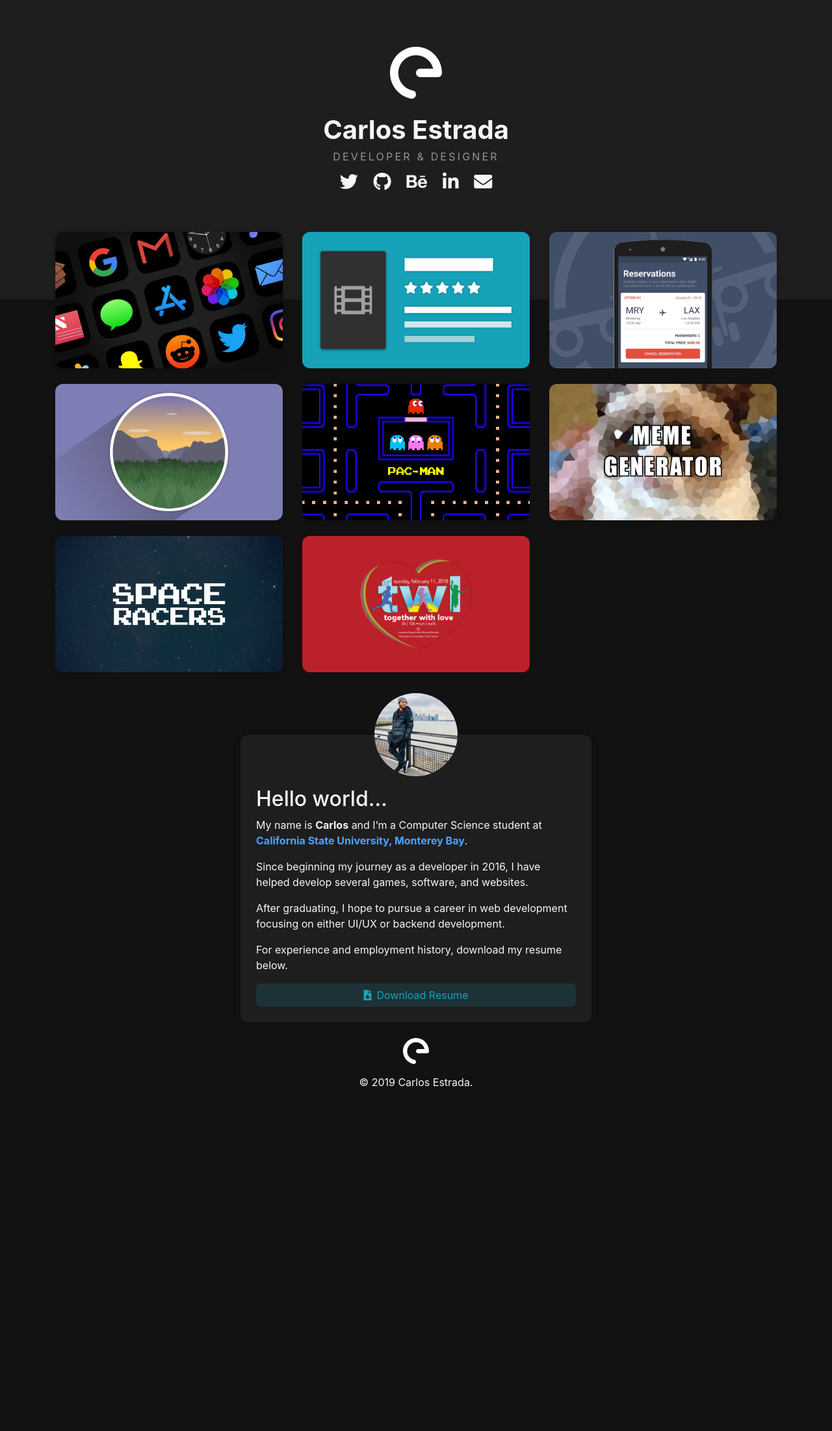
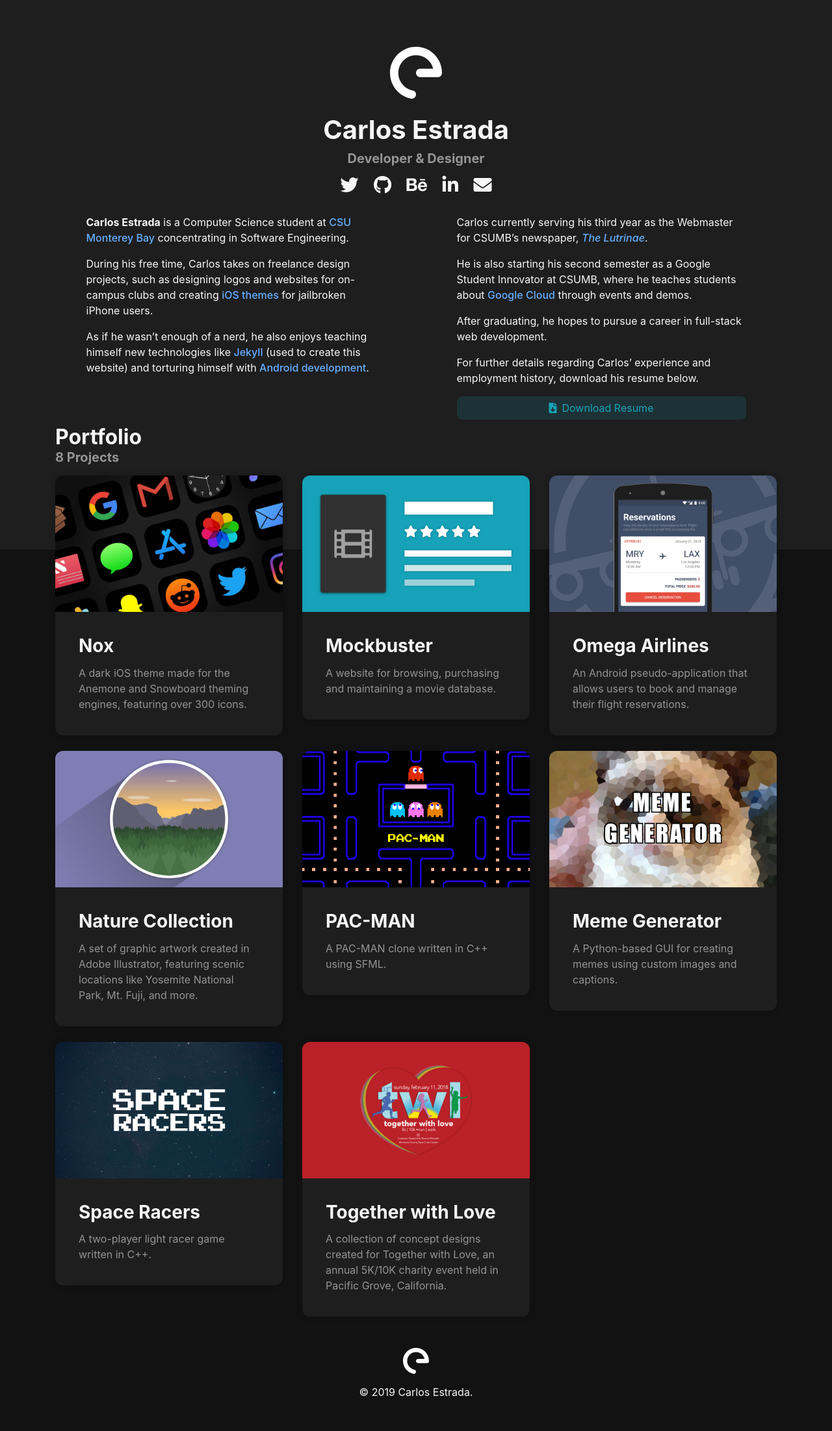
Before and after one commit to cestrrada/Portfolio, a Jekyll site: the page built from index.html, in a window 1280 px wide. Shown: the whole page at 65% size. Built offline with Jekyll 4.4.1, drawn with Linux system fonts in a browser that asks for light colours; nearby versions of some CDN libraries; before the commit the page ends 1726 px from its top, so only the background shows below that.

Commit message:
Optimize home page for browser reader modes

```diff
--- a/_includes/about.html
+++ /dev/null
@@ -1,14 +0,0 @@
-<div id="about" class="card card-hover bg-dark-accent">
-	<div id="profile-container" class="px-2 text-center">
-		<img id="profile-img" src="{{ site.assets.img | append: 'site/carlos-estrada.jpg' }}"
-		class="rounded-circle" alt="Image of Carlos Estrada">
-	</div>
-
-	<article class="pt-3 pb-4 px-4">
-		{% capture my_include %}{% include bio.md %}{% endcapture %}
-		{{ my_include | markdownify }}
-		<a href="{{ site.assets.files | append: 'resume-02-2019.pdf' }}" class="btn btn-block btn-info">
-			<i class="fas fa-file-download mr-2"></i>Download Resume
-		</a>
-	</article>
-</div>
--- /dev/null
+++ b/_includes/background.md
@@ -0,0 +1,5 @@
+**Carlos Estrada** is a Computer Science student at [CSU Monterey Bay](https://csumb.edu/) concentrating in Software Engineering.
+
+During his free time, Carlos takes on freelance design projects, such as designing logos and websites for on-campus clubs and creating [iOS themes](/nox) for jailbroken iPhone users.
+
+As if he wasn't enough of a nerd, he also enjoys teaching himself new technologies like [Jekyll](https://jekyllrb.com) (used to create this website) and torturing himself with [Android development](/omega).
--- a/_includes/bio.md
+++ /dev/null
@@ -1,8 +0,0 @@
-## Hello world...
-My name is **Carlos** and I'm a Computer Science student at [California State University, Monterey Bay](https://csumb.edu/).
-
-Since beginning my journey as a developer in 2016, I have helped develop several games, software, and websites.
-
-After graduating, I hope to pursue a career in web development focusing on either UI/UX or backend development.
-
-For experience and employment history, download my resume below.
--- /dev/null
+++ b/_includes/experience.md
@@ -0,0 +1,7 @@
+Carlos currently serving his third year as the Webmaster for CSUMB's newspaper, *[The Lutrinae](https://thelutrinae.com)*.
+
+He is also starting his second semester as a Google Student Innovator at CSUMB, where he teaches students about [Google Cloud](https://cloud.google.com/) through events and demos.
+
+After graduating, he hopes to pursue a career in full-stack web development.
+
+For further details regarding Carlos' experience and employment history, download his resume below.
--- a/_sass/_override.scss
+++ b/_sass/_override.scss
@@ -25,13 +25,13 @@
 }
 
 article a {
-	color: lighten($link-color, 15%);
+	color: lighten($link-color, 20%);
 	border-radius: .2rem;
-	font-weight: bold;
+	font-weight: 500;
 
 	&:hover {
 		transition: .25s;
-		color: lighten($link-color, 5%);;
+		color: lighten($link-color, 10%);;
 	}
 }
 
--- a/_sass/main.scss
+++ b/_sass/main.scss
@@ -11,13 +11,13 @@
 
 .text-header-sm {
 	font-weight: 400;
-	letter-spacing: .2em;
+	letter-spacing: .1em;
 	text-transform: uppercase;
 	color: $text-muted;
 }
 
 #site-info {
-	padding-bottom: 7rem;
+	padding-bottom: 12rem;
 
 	.social-icon {
 		font-size: 1.75em;
@@ -31,8 +31,8 @@
 	}
 }
 
-main {
-	margin-top: -7rem;
+#project, #portfolio {
+	margin-top: -12rem;
 }
 
 $image-size: 128px;
@@ -49,7 +49,7 @@
 	}
 }
 
-#about {
-	overflow: visible;
-	margin-top: $image-size / 2;
-}
+/*#about {*/
+/*	overflow: visible;*/
+/*	margin-top: $image-size / 2;*/
+/*}*/
--- a/index.html
+++ b/index.html
@@ -4,46 +4,68 @@
 description: Carlos Estrada is a developer, designer, and computer science student at CSUMB concentrating in Software Engineering.
 featured: site/featured.jpg
 ---
-<header id="site-info" class="bg-dark-accent text-center pt-5">
-	<div class="container pb-5">
+<main>
+	<article id="home">
+
+		<section id="site-info" class="bg-dark-accent text-center pt-5">
+			<div class="container">
 				<span class="d-block logo-80 my-4 svg-light">{% include logo.svg %}</span>
 				<h1 class="font-weight-bold">Carlos Estrada</h1>
-		<h6 class="text-header-sm">Developer & Designer</h6>
+				<h5 class="text-muted font-weight-bold" itemProp="description">Developer & Designer</h5>
 				{% for social in site.social %}
 					<a href="{{ social.url }}" class="social-icon mx-2 text-decoration-none" aria-label="{{ social.name }} link">
 						<i class="{{ social.icon }} text-light"></i>
 					</a>
 				{% endfor %}
+
+				<div class="row mt-4 mb-2 text-left">
+					<div class="col-12 col-md-5 col-lg-5 mx-auto">
+						{% capture my_include %}{% include background.md %}{% endcapture %}
+						{{ my_include | markdownify }}
 					</div>
-</header>
+					<div class="col-12 col-md-5 col-lg-5 mx-auto">
+						{% capture my_include %}{% include experience.md %}{% endcapture %}
+						{{ my_include | markdownify }}
+						<a href="{{ site.assets.files | append: 'resume-02-2019.pdf' }}" class="btn btn-block btn-info">
+							<i class="fas fa-file-download mr-2"></i>Download Resume
+						</a>
+					</div>
+				</div>
 
-<main id="portfolio" class="container">
-	<div class="row my-2">
+			</div>
+		</section>
+
+		<section id="portfolio" class="container">
+			<div class="row mb-3">
+				<div class="col-12">
+					<h2 class="m-0 font-weight-bold">Portfolio</h2>
+					<h5 class="m-0 text-muted font-weight-bold">{{ site.projects | size }} Projects</h5>
+				</div>
+			</div>
+
+			<div class="row">
 
 				{% assign projects = site.projects | sort: 'date' | reverse %}
 				{% for project in projects %}
-			<div class="col-12 col-lg-4 mb-4">
-				<a href="{{ project.url }}" class="card-link" aria-label="{{ project.title }} – {{ project.category }} project">
+					<div class="col-12 col-md-6 col-lg-4 mb-4">
 						<div class="card card-hover bg-dark-accent">
-						{% if project.featured != null %}
-						<div style="background-image: url({{ site.assets.img | append: project.featured }})"
-						class="project-cover"></div>
-						{% else %}
-						<div class="card-body">
+							<a href="{{ project.url }}" aria-label="{{ project.title }} – {{project.category }}" class="card-link">
+								<div style="background-image: url({{ site.assets.img | append: project.featured }})" class="project-cover"></div>
+							</a>
+
+							<div class="card-body m-3">
+								<a href="{{ project.url }}" aria-label="{{ project.title }} – {{project.category }}" class="card-link">
 									<h3 class="card-title font-weight-bold">{{ project.title }}</h3>
-							<p class="card-text text-muted">{{ project.excerpt }}</p>
-						</div>
-						{% endif %}
+								</a>
+								<p class="card-text text-muted">{{ project.description }}</p>
 							</div>
 							</a>
+						</div>
 					</div>
 				{% endfor %}
 
 			</div>
+		</section>
 
-	<div class="row">
-		<div class="col-12 col-lg-6 mx-auto">
-			{% include about.html %}
-		</div>
-	</div>
+	</article>
 </main>
```
Lines whose indentation alone changed are shown as unchanged.
